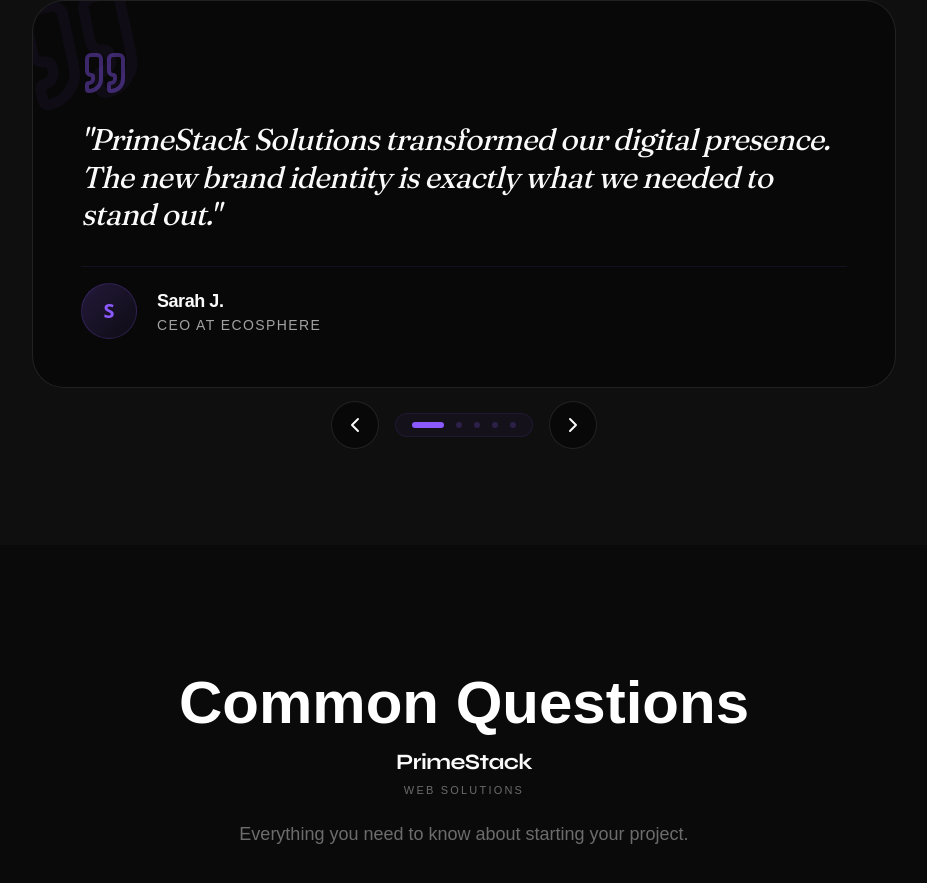
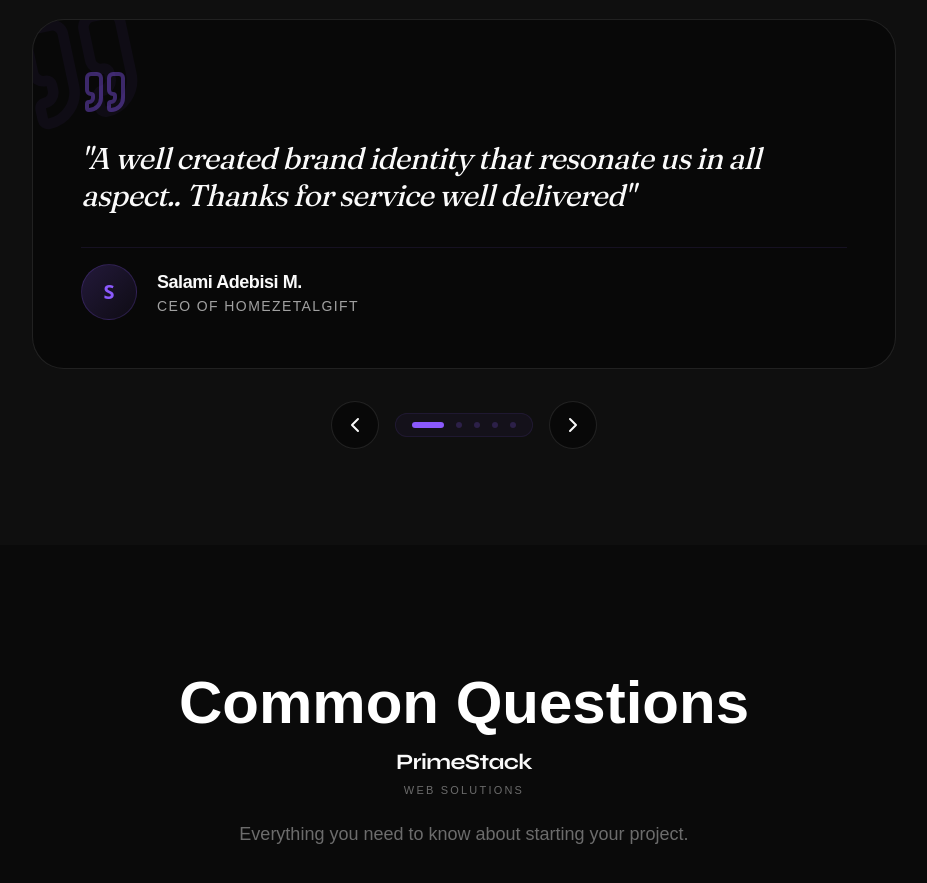
Before and after one commit to sidiq20/primestack, a Next.js app: page / in a window 1280 px wide. Shown: the part 6280-7163 px from the top of the page, without its empty margins (176-1103 px from the left). Built offline with nearby package versions, Linux system fonts and the light colour scheme; a web font is replaced by a local one.

Commit message:
new update

```diff
--- a/src/components/testimonials.tsx
+++ b/src/components/testimonials.tsx
@@ -5,6 +5,16 @@ import { motion, AnimatePresence } from "framer-motion";
 import { Quote, ChevronLeft, ChevronRight } from "lucide-react";
 
 const testimonials = [
+  {
+    quote: "A well created brand identity that resonate us in all aspect.. Thanks for service well delivered",
+    author: "Salami Adebisi M.",
+    role: "CEO of Homezetalgift",
+  },
+  {
+    quote: "PrimeStack built my law website portfolio with incredible precision. They delivered a highly professional platform that perfectly represents my legal practice.",
+    author: "Olasode Faruk",
+    role: "Legal Professional",
+  },
   {
     quote: "PrimeStack Solutions transformed our digital presence. The new brand identity is exactly what we needed to stand out.",
     author: "Sarah J.",
@@ -14,16 +24,6 @@ const testimonials = [
     quote: "Working with them was seamless. The website is lightning fast and our conversion rate has doubled.",
     author: "Mark T.",
     role: "Marketing Director at Zenith",
-  },
-  {
-    quote: "A well created brand identity that resonate us in all aspect.. Thanks for service well delivered",
-    author: "Salami Adebisi M.",
-    role: "CEO of Homezetalgift",
-  },
-  {
-    quote: "PrimeStack built my law website portfolio with incredible precision. They delivered a highly professional platform that perfectly represents my legal practice.",
-    author: "Olasode Faruk",
-    role: "Legal Professional",
   },
   {
     quote: "Professional, creative, and technical. They are the ultimate partners for any modern brand.",
```
